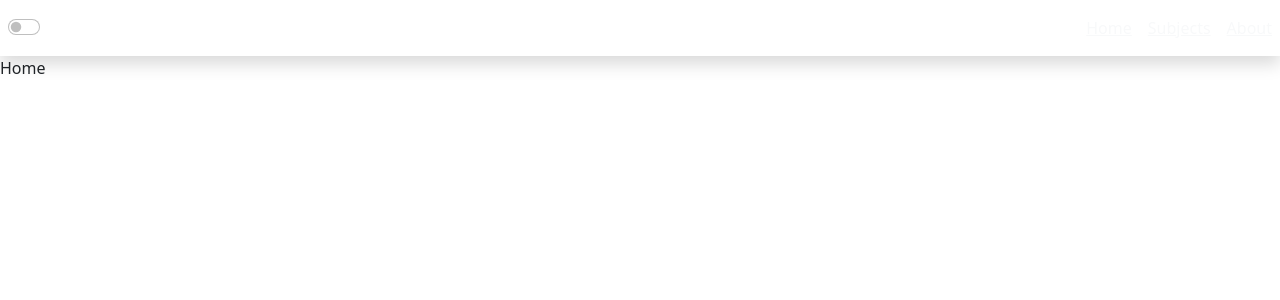
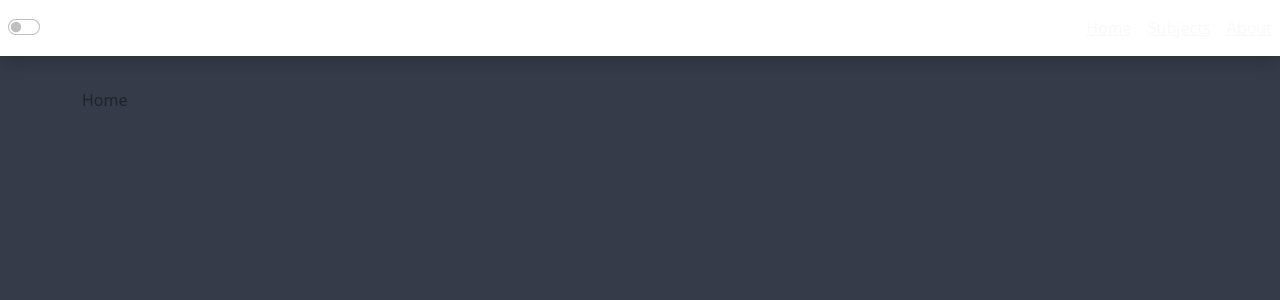
Before and after one commit to olimpiaspyra/exams, a React (Create React App) app: page / in a window 1280 px wide. Shown: the top 300 px of the page. Built offline with nearby package versions, Linux system fonts and the light colour scheme.

Commit message:
Add mainLayout and change background in container

```diff
--- /dev/null
+++ b/src/components/layout/MainLayout/MainLayout.jsx
@@ -0,0 +1,22 @@
+import React from 'react';
+import PropTypes from 'prop-types';
+import styled from 'styled-components';
+
+const Div = styled.div`
+  min-height: calc(100vh - 56px);
+  background-color: ${props => props.background};
+  transition: background 0.5s ease-in-out;
+  padding: 2rem;
+`;
+
+const MainLayout = ({background, children}) => {
+  const layoutColor = background === 'primary' ? '#F8F9FA' : '#353b48';
+  return <Div background={layoutColor}>{children}</Div>;
+};
+
+MainLayout.propTypes = {
+  background: PropTypes.node,
+  children: PropTypes.func,
+};
+
+export default MainLayout;
--- /dev/null
+++ b/src/components/layout/MainLayout/MainLayoutContainer.jsx
@@ -0,0 +1,9 @@
+import {connect} from 'react-redux';
+
+import MainLayout from './MainLayout';
+
+const mapStateToProps = state => ({
+  background: state.theme.background,
+});
+
+export default connect(mapStateToProps)(MainLayout);
--- a/src/components/pages/Home/Home.jsx
+++ b/src/components/pages/Home/Home.jsx
@@ -1,10 +1,14 @@
 import React from 'react';
+import {Container} from 'react-bootstrap';
+import MainLayout from '../../layout/MainLayout/MainLayoutContainer';
 
 const Home = () => {
   return (
-    <div>
-      <p>Home</p>
-    </div>
+    <MainLayout>
+      <Container>
+        <p>Home</p>
+      </Container>
+    </MainLayout>
   );
 };
 
```
